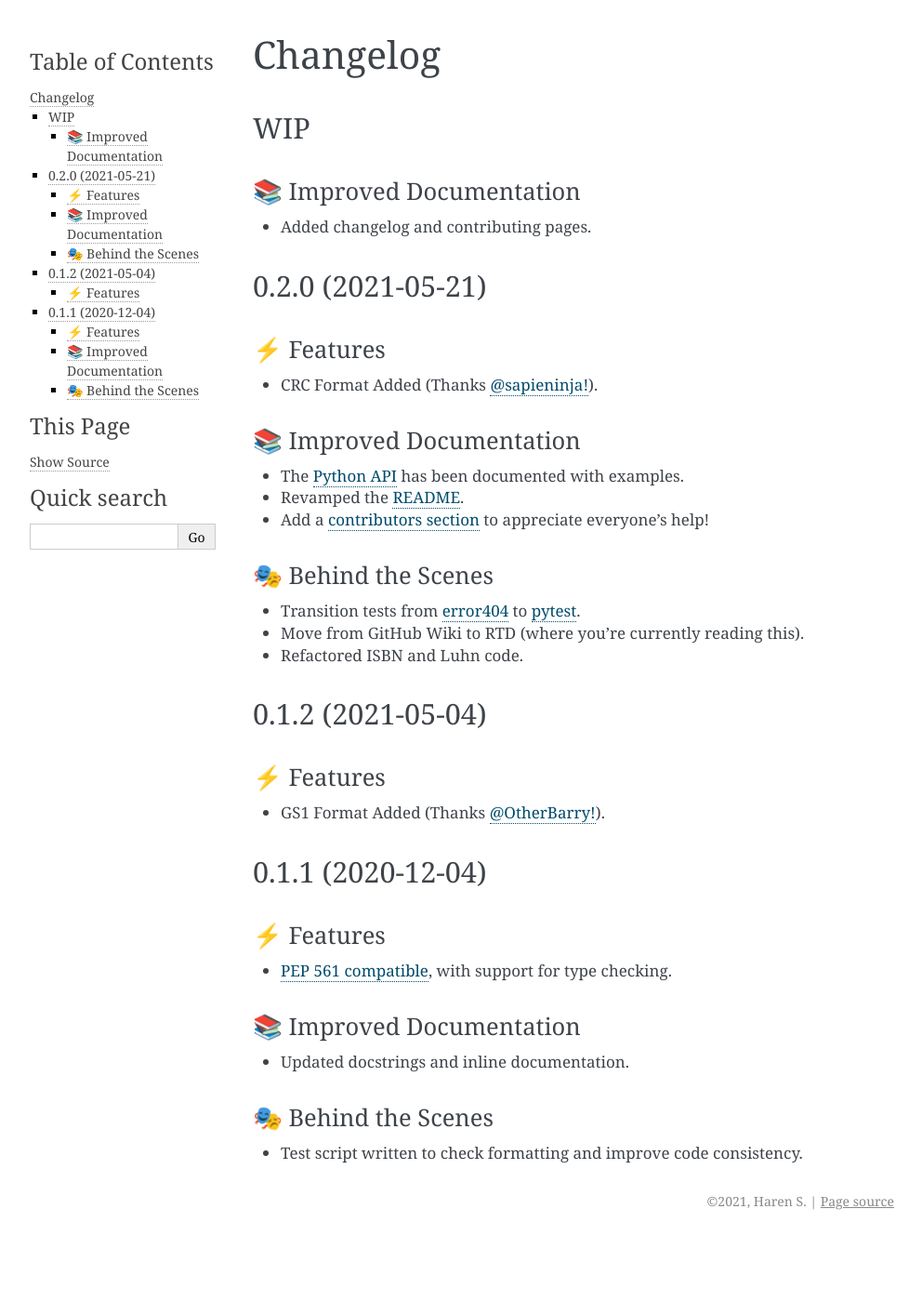
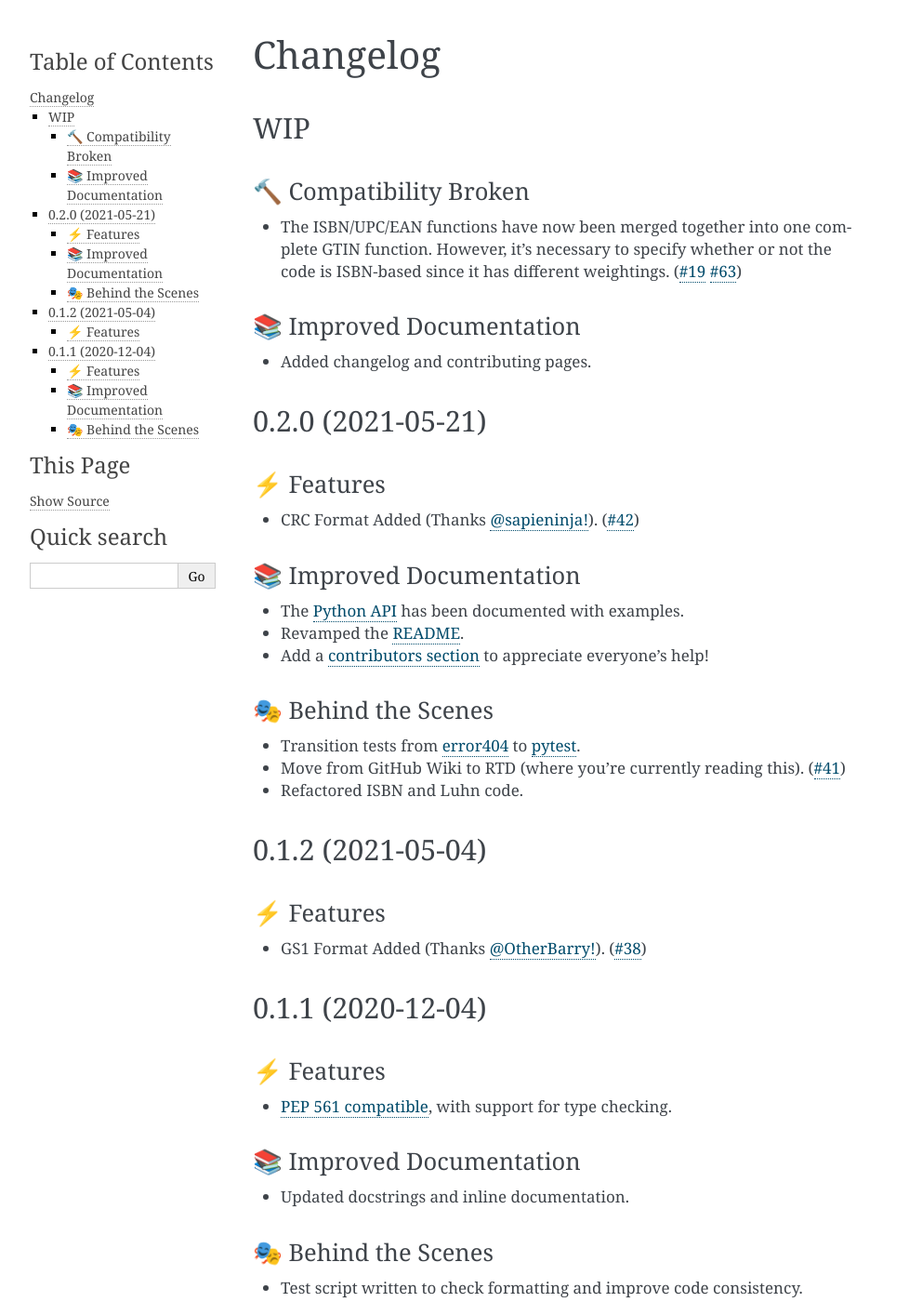
Before and after one commit to harens/checkdigit, a Sphinx documentation site: the page built from docs/source/changelog.rst, in a window 1280 px wide and 1400 px high. Shown: the whole window at 93% size, without its empty margins (148-1140 px from the left). Built offline with Sphinx 7.4.7, drawn with Linux system fonts in a browser that asks for light colours.

```diff
--- a/docs/source/changelog.rst
+++ b/docs/source/changelog.rst
@@ -3,6 +3,13 @@
 
 WIP
 ====
+
+🔨 Compatibility Broken
+-------------------------
+
+- The ISBN/UPC/EAN functions have now been merged together into one complete GTIN function.
+  However, it's necessary to specify whether or not the code is ISBN-based since it has different weightings.
+  (`#19 <https://github.com/harens/checkdigit/issues/19>`_ `#63 <https://github.com/harens/checkdigit/issues/63>`_)
 
 📚 Improved Documentation
 ---------------------------
@@ -15,7 +22,7 @@
 ⚡️ Features
 ------------
 
-- CRC Format Added (Thanks `@sapieninja! <https://github.com/sapieninja>`_).
+- CRC Format Added (Thanks `@sapieninja! <https://github.com/sapieninja>`_). (`#42 <https://github.com/harens/checkdigit/pull/42>`_)
 
 📚 Improved Documentation
 ---------------------------
@@ -28,7 +35,7 @@
 ---------------------
 
 - Transition tests from `error404 <https://github.com/harens/error404>`_ to `pytest <https://pytest.org/>`_.
-- Move from GitHub Wiki to RTD (where you're currently reading this).
+- Move from GitHub Wiki to RTD (where you're currently reading this). (`#41 <https://github.com/harens/checkdigit/issues/41>`_)
 - Refactored ISBN and Luhn code.
 
 0.1.2 (2021-05-04)
@@ -37,7 +44,7 @@
 ⚡️ Features
 ------------
 
-- GS1 Format Added (Thanks `@OtherBarry! <https://github.com/OtherBarry>`_).
+- GS1 Format Added (Thanks `@OtherBarry! <https://github.com/OtherBarry>`_). (`#38 <https://github.com/harens/checkdigit/pull/38>`_)
 
 0.1.1 (2020-12-04)
 ===================
```
Also changed, not shown: README.rst (+16 -10 lines).
